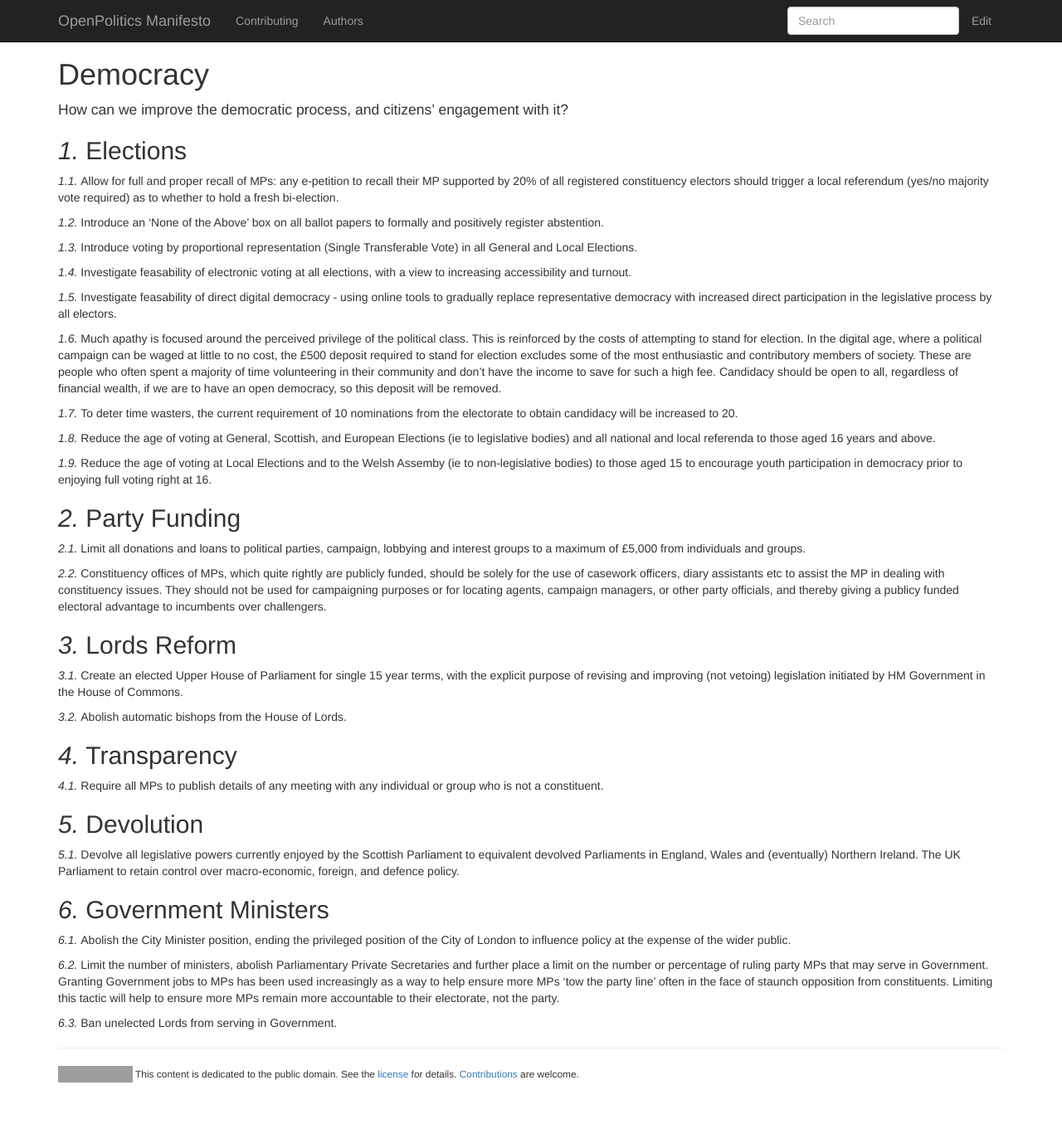
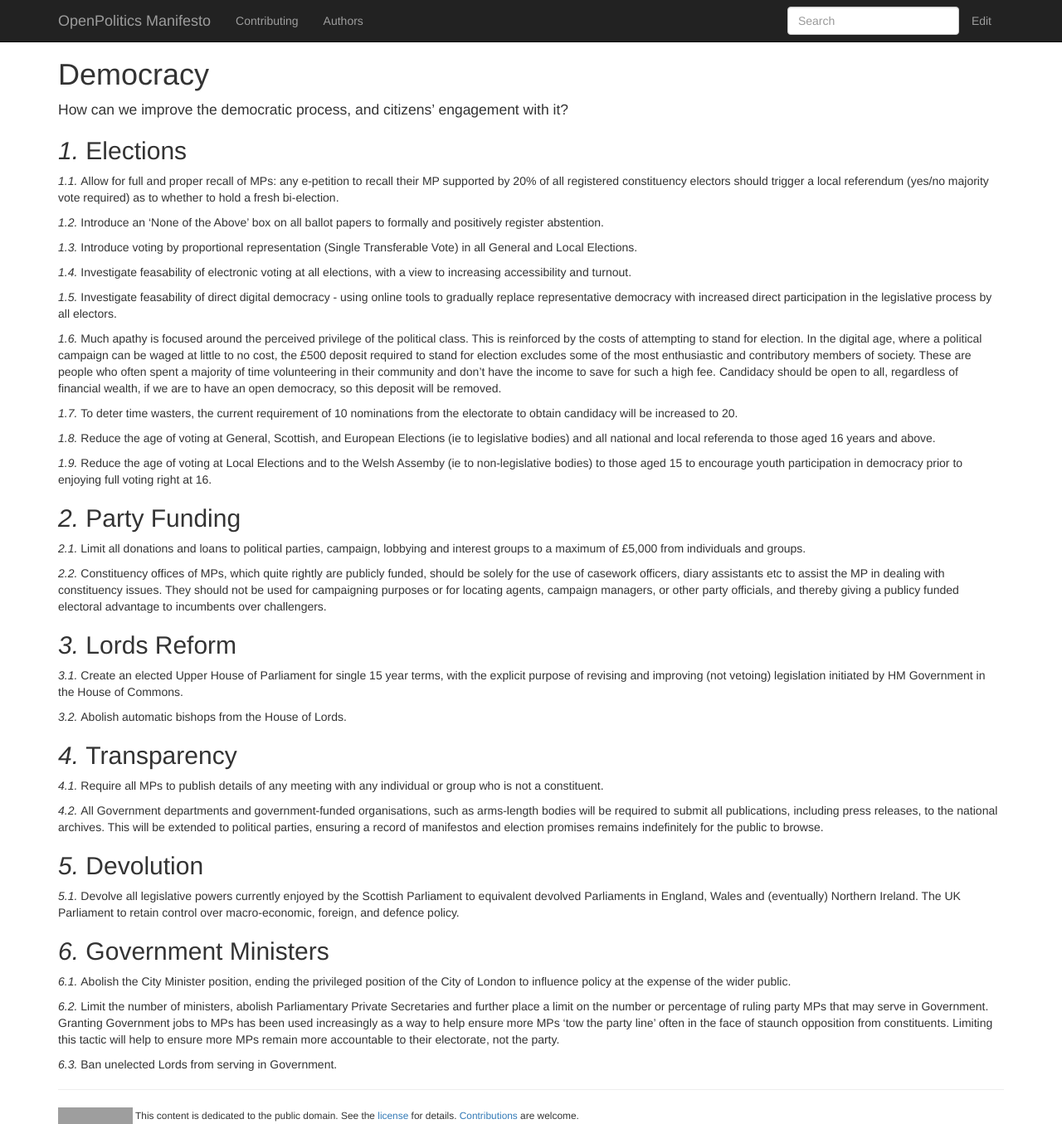
Before and after one commit to openpolitics/manifesto, a Jekyll site: the page built from democracy.md, in a window 1280 px wide and 1355 px high. Shown: the whole window at 83% size. Built offline with Jekyll 4.4.1, drawn with Linux system fonts in a browser that asks for light colours; nearby versions of some CDN libraries; grey boxes are pictures that could not be loaded.

Commit message:
Add publications to the national archives

```diff
--- a/democracy.md
+++ b/democracy.md
@@ -42,6 +42,8 @@ Abolish automatic bishops from the House of Lords.
 
 Require all MPs to publish details of any meeting with any individual or group who is not a constituent.
 
+All Government departments and government-funded organisations, such as arms-length bodies will be required to submit all publications, including press releases, to the national archives. This will be extended to political parties, ensuring a record of manifestos and election promises remains indefinitely for the public to browse.
+
 ## Devolution
 
 Devolve all legislative powers currently enjoyed by the Scottish Parliament to equivalent devolved Parliaments in England, Wales and (eventually) Northern Ireland. The UK Parliament to retain control over macro-economic, foreign, and defence policy.
```
